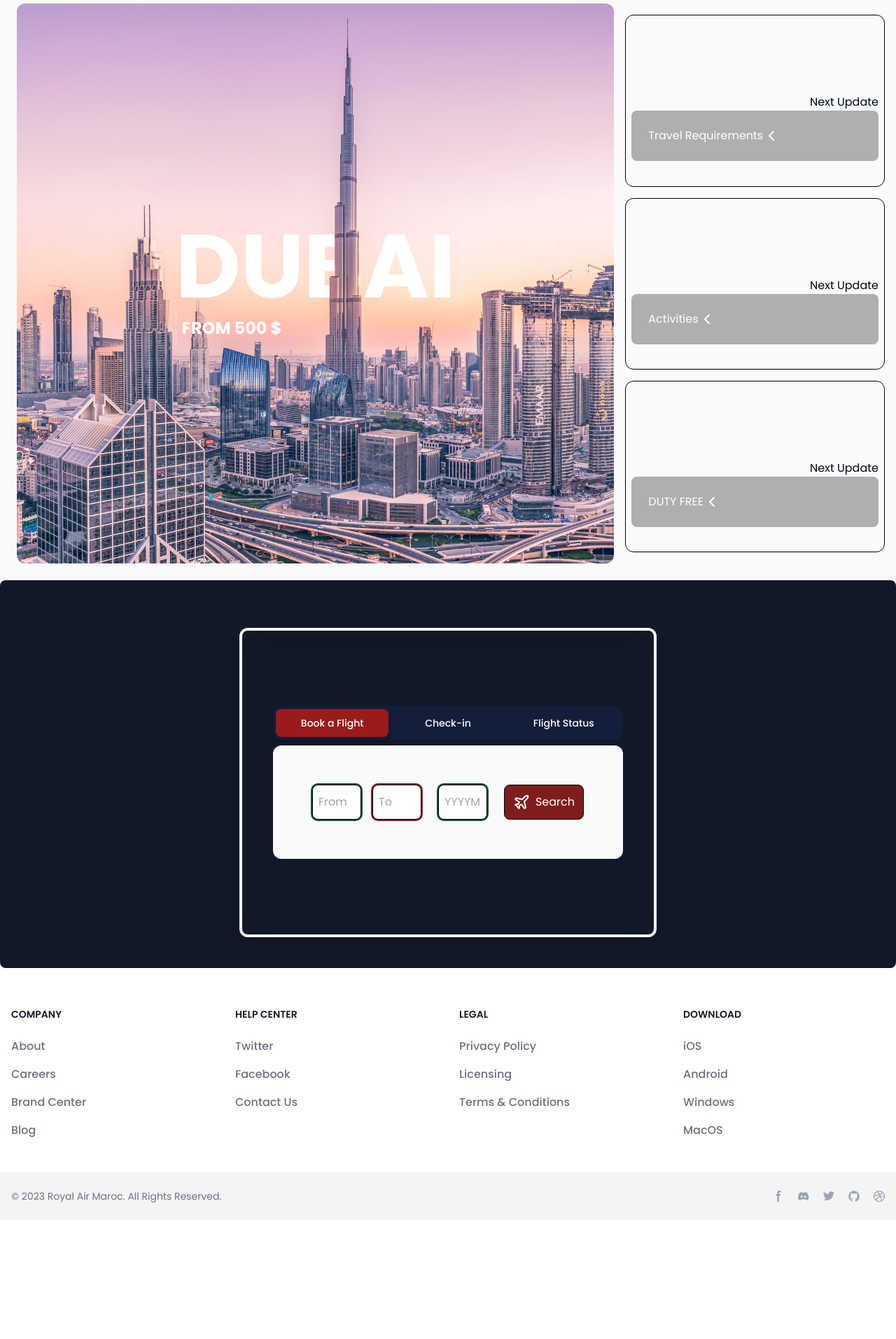
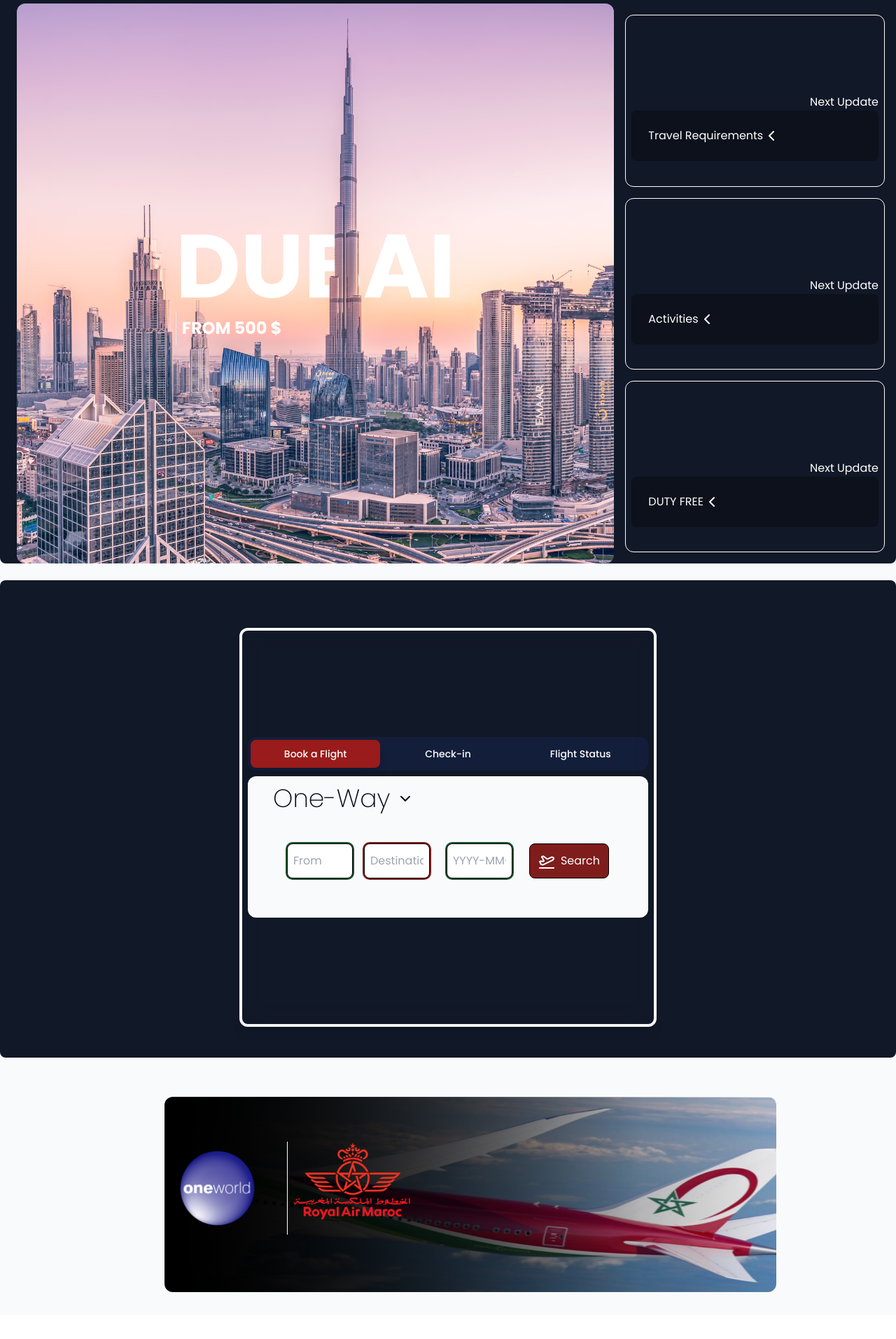
Before and after one commit to Kngdmn34/Royal-Air-Maroc, a Next.js app: page / in a window 1280 px wide. Shown: the part 660-2573 px from the top of the page at 70% size. Before the commit the page ends 2403 px from the top, so only its background shows below. Built offline with nearby package versions, Linux system fonts and the light colour scheme.

Commit message:
Api init

```diff
--- /dev/null
+++ b/app/UIcomponentes/oneworld.tsx
@@ -0,0 +1,21 @@
+import OneWorld from '@/public/images/maxresdefaultsit.png'
+import Image from 'next/image'
+import Logo from '@/public/images/Oneworld.png'
+import Ramlogo from '@/public/images/Logo_Royal_Air_Maroc_2020.png'
+
+const Oneworld = () => {
+    return (
+        <div className='relative w-full m-2 '>
+
+            <Image alt='heart' className='relative  ml-6 rounded-xl' src={OneWorld} loading='lazy' width={900} height={700} quality={100} />
+            <div >
+                <Image alt='logo' src={Logo} className='absolute inset-0 mr-36 mt-16 border-r border-white' loading='lazy' quality={100} width={200} height={70} />
+                <Image alt='ramlogo' src={Ramlogo} className='absolute inset-0 ml-48 mt-16' width={200} height={70} loading='lazy' />
+            </div>
+
+
+        </div>
+
+    )
+}
+export default Oneworld
--- a/app/UIcomponentes/reservation.tsx
+++ b/app/UIcomponentes/reservation.tsx
@@ -1,6 +1,6 @@
 
 import axios from 'axios';
-import React, { useState } from 'react'
+import React, { ReactNode, useState } from 'react'
 import { z } from 'zod'
 //lib
 import { Tab } from '@headlessui/react';
@@ -8,12 +8,63 @@ import classNames from 'classnames';
 
 
 //icons
-import { Plane } from 'lucide-react';
+import { PlaneTakeoff, ChevronDown, Plane, PlaneLanding, ChevronLeft } from 'lucide-react';
+
+
+interface Flight {
+    depart_date: string;
+    origin: string;
+    destination: string;
+    value: number;
+    duration: number;
+    number_of_changes: number;
+}
+
+interface FlightResultsProps {
+    flights: Flight[]
+    setData: React.Dispatch<React.SetStateAction<Flight[]>>
+}
+
+const FlightResults: React.FC<FlightResultsProps> = ({ flights, setData }) => {
+
+
+
+
+    return (
+        <Tab.Panel>
+            <div className="flex bg-white border border-black p-4 rounded-lg">
+                <button className='flex text-end p-2' onClick={() => setData([])}><ChevronLeft /></button>
+                <ul className=' p-6 mr-6'>
+                    {flights.map((flight, index) => (
+                        <li key={index}>
+                            <div className='flex justify-between p-6  bg-gray-100 rounded-xl  border-2 border-black shadow-md mt-4'>
+                                <div className='grid grid-cols-4 gap-4'>
+                                    <div className='border-l-2 border-black p-2 pt-2'><span className='flex py-2 ml-2'><PlaneTakeoff /></span> <span className='font-semibold'>{flight.origin} </span>  <span className='flex py-2 ml-2'><PlaneLanding /></span> <span className='font-semibold'>{flight.destination}</span> </div>
+                                    <div className='grid border-l-2 items-center text-center border-black p-2 pt-2'>{flight.number_of_changes == 1 ? <span className='pr-2 p-2 border rounded-lg shadow-lg border-black'>One Stop</span> : <span className='pr-2 p-2 border rounded-lg shadow-lg border-black'>{flight.number_of_changes == 0 ? <span className='pr-2 p-2  rounded-lg '>Direct</span> : <span >Stops : {flight.number_of_changes}</span>}</span>}  </div>
+                                    <div className='grid border-l-2 items-center border-black mr-2 pl-2 '> <span className='font-semibold'>{flight.value}<span className='font-light pl-2'>MAD</span></span> </div>
+                                    <div className='grid border-l-2 items-center border-black  pl-2'><span>Flight Date: <span className='font-semibold'>{flight.depart_date}</span></span><span>Duration: {Math.round(flight.duration / 60)} hours</span></div>
+
+
+                                </div>
+                            </div>
+
+
+
+
+                        </li>
+                    ))}
+                </ul>
+
+            </div>
+        </Tab.Panel>
+    );
+};
+
 
 const FormValues = z.object({
     destination: z.string().max(4),
     origin: z.string().max(4),
-    date: z.string().max(9, { message: 'Ex : 20201124' }).transform((dateStr) => new Date(dateStr).toString())
+    date: z.string().max(11, { message: 'Ex : 2020-11-24' }).transform((dateStr) => new Date(dateStr).toString())
 
 
 
@@ -23,10 +74,7 @@ type FormValuesType = z.infer<typeof FormValues>;
 
 const Reservation = () => {
 
-    let parseString = require('xml2js').parseString;
-
-    const [flightDetails, setFlightDetails] = useState(null)
-
+    const [data, setData] = useState<Flight[]>([])
     const [formValue, setFormValues] = useState<FormValuesType>({
         destination: '',
         origin: '',
@@ -108,35 +156,36 @@ const Reservation = () => {
         }
 
         const { origin, destination, date } = formValue;
+
+
         const options = {
             method: 'GET',
-            url: `https://timetable-lookup.p.rapidapi.com/TimeTable/${origin}/${destination}/${date}/`,
-            params: { Airline: 'ram' },
+            url: 'https://travelpayouts-travelpayouts-flight-data-v1.p.rapidapi.com/v2/prices/month-matrix',
+            params: {
+                origin: `${origin}`,
+                destination: `${destination}`,
+                show_to_affiliates: 'true',
+                month: `${date}`,
+                currency: 'mad'
+            },
             headers: {
-                'X-RapidAPI-Key': `9283bf4c77msh2ba49837fb248e7p1568b5jsn28ac77f7ca6c`,
-                'X-RapidAPI-Host': 'timetable-lookup.p.rapidapi.com'
-            },
+                'X-Access-Token': '29cbc88a46cfba39259a310d25c23cc1',
+                'X-RapidAPI-Key': '7848e79b30msha8060f955aa9f79p1c8459jsn1789c3dbe62b',
+                'X-RapidAPI-Host': 'travelpayouts-travelpayouts-flight-data-v1.p.rapidapi.com'
+            }
         };
 
         try {
             const response = await axios.request(options);
-            parseString(response.data, (err: any, result: any) => {
-                if (err) {
-                    console.error('Error parsing XML:', err)
-                    return;
-                }
-                const flightDetails = result.OTA_AirDetailsRS.FlightDetails[0];
-                console.log('Flight Details:', flightDetails);
-            })
+            console.log(response.data);
+            setData(response.data.data)
         } catch (error) {
             console.error(error);
         }
-    };
-
-
+    }
     return (
-        <div className="max-w-[50%] mx-auto border-4 border-gray-50 backdrop-blur-lg overflow px-6 py-16 sm:px-0 rounded-xl shadow-lg">
-            <div className='p-11'>
+        <div className="max-w-[50%] mx-auto border-4 border-gray-50 backdrop-blur-lg overflow p-36 sm:px-0 rounded-xl shadow-lg">
+            <div className=' p-2'>
                 <Tab.Group>
                     <Tab.List className="flex space-x-1 justify-center bg-blue-900/20 p-1 rounded-xl">
                         <Tab className={({ selected }) =>
@@ -168,29 +217,40 @@ const Reservation = () => {
                         }>Flight Status</Tab>
                     </Tab.List>
                     <Tab.Panels className="mt-2">
+
+                        {data.length > 0 ? (
+                            <FlightResults flights={data} setData={setData} />
+                        )
+                            :
                             <Tab.Panel className='rounded-xl bg-gray-50 p-3'>
+                                <span className='p-6  text-4xl font-extralight'>One-Way <button disabled={true}><ChevronDown /></button></span>
+
                                 <div className='flex justify-between p-16 md:p-11'>
+
                                     <form onSubmit={handleSubmit} >
                                         <div className='flex justify-between'>
+
                                             <input type='text' value={formValue.origin} onChange={handleOriginChange} className='p-2 w-[50%] md:w-1/3 mr-2 border border-black rounded-lg ring-2 ring-green-900' placeholder='From' />
-                                        <input type='text' value={formValue.destination} onChange={handleDestinationChange} className='p-2 w-[50%] md:w-1/3 ml-2 border border-black rounded-lg ring-2 ring-red-900' placeholder='To' />
+                                            <input type='text' value={formValue.destination} onChange={handleDestinationChange} className='p-2 w-[50%] md:w-1/3 ml-2 border border-black rounded-lg ring-2 ring-red-900' placeholder='Destination' />
                                             <input
                                                 type="text"
                                                 value={formValue.date}
                                                 onChange={handleDateChange}
                                                 className="p-2 w-[60%] md:w-1/3 ml-6 border border-black rounded-lg ring-2 ring-green-900"
-                                            placeholder="YYYYMMDD"
+                                                placeholder="YYYY-MM-DD"
+                                                pattern='\d{4}-\d{1,2}-\d{1,2}'
 
                                                 title="Please enter a date in the format YYYY-MM-DD"
                                             />
 
-                                        <button type='submit' className='flex p-3 ml-6 rounded-lg hover:opacity-60 border border-black bg-red-900 text-white '><Plane className='mr-2' />Search</button>
+                                            <button type='submit' className='flex p-3 ml-6 rounded-lg hover:opacity-60 border border-black bg-red-900 text-white '><PlaneTakeoff className='mr-2' />Search</button>
                                         </div>
                                     </form>
                                 </div>
                             </Tab.Panel>
-                        <Tab.Panel className='rounded-xl bg-gray-50 p-3'>Content 2</Tab.Panel>
-                        <Tab.Panel className='rounded-xl bg-gray-50 p-3'>Content 3</Tab.Panel>
+                        }
+                        <Tab.Panel className='rounded-xl text-center bg-gray-50 p-3'>Next Update</Tab.Panel>
+                        <Tab.Panel className='rounded-xl text-center bg-gray-50 p-3'>Next Update</Tab.Panel>
                     </Tab.Panels>
                 </Tab.Group>
             </div>
--- a/app/page.tsx
+++ b/app/page.tsx
@@ -13,8 +13,10 @@ import Header from '@/public/images/headerram.png';
 import Image from 'next/image'
 import ReservationBackground from '@/app/UIcomponentes/reservationbackground'
 import trvlreq from '@/public/images/travlreq.jpg'
+import OneWorld from '@/public/images/Oneworld.png'
 //icons
 import { ChevronLeft } from 'lucide-react'
+import Oneworld from './UIcomponentes/oneworld'
 
 export default function Home() {
 
@@ -32,35 +34,44 @@ export default function Home() {
           <Image src={Header} alt='header' className='' />
         </header>
 
-        <div className='fixed max-w-[50%] mx-auto p-6'><Separator /></div>
+        <div className='fixed max-w-[50%] mx-auto p-6 '><Separator /></div>
         <div className=' pt-6 text-center mt-2  mx-auto'>
           <h2 className='text-left p-11 text-extralight  text-5xl ml-11 tracking-widest'>Start Your Next Trip</h2>
-          <div className='grid grid-cols-3 pt-6 mt-2  mx-auto'>
+          <div className='grid grid-cols-3 pt-6 mt-2 bg-gray-900 mx-auto rounded-lg'>
             <span className='col-span-2'><Principe /></span>
             <div className='grid grid-rows-3 gap-y-4 p-4 rounded-xl overflow-hidden'>
-              <span className='block border border-black p-2 ml-6 rounded-xl text-end pt-28'>
-                <div >
+              <span className='block border border-white  p-2 ml-6 rounded-xl text-end pt-28'>
+                <div className='text-white' >
                   Next Update
                 </div>
                 <span className='flex cursor-pointer bg-black rounded-lg text-white w-full p-6 hover:decoration-solid bg-opacity-30'>
                   Travel Requirements <ChevronLeft />
                 </span>
               </span>
-              <span className='border border-black p-2 ml-6 rounded-xl text-end  pt-28'> <div >
-                Next Update
-              </div><span className='flex cursor-pointer bg-black rounded-lg text-white w-full p-6 hover:decoration-solid bg-opacity-30 '>Activities <ChevronLeft className='' /></span></span>
-              <span className='border border-black  p-2 ml-6 rounded-xl text-end pt-28'> <div >
-                Next Update
-              </div><span className='flex cursor-pointer bg-black rounded-lg text-white w-full p-6 hover:decoration-solid bg-opacity-30  '>DUTY FREE <ChevronLeft /></span></span>
+              <span className='border border-white p-2 ml-6 rounded-xl text-end  pt-28'>
+                <div className='text-white'>
+                  Next Update
+                </div><span className='flex cursor-pointer bg-black rounded-lg text-white w-full p-6 hover:decoration-solid bg-opacity-30 '>Activities <ChevronLeft className='' /></span></span>
+              <span className='border border-white  p-2 ml-6 rounded-xl text-end pt-28'>
+                <div className='text-white'>
+                  Next Update
+                </div><span className='flex cursor-pointer bg-black rounded-lg text-white w-full p-6 hover:decoration-solid bg-opacity-30  '>DUTY FREE <ChevronLeft /></span></span>
             </div>
           </div>
         </div >
+
         <div className='relative bg-gray-900 rounded-lg pt-6 mt-6 w-full h-full mb-6'>
 
           <div className='relative z-10 w-full h-full p-11'>
 
             <Reservation />
           </div>
+        </div>
+        <div className='max-w-[72%] mx-auto p-6 '>
+
+          <Oneworld />
+
+
         </div>
 
 
```
Also changed, not shown: app/UIcomponentes/nav.tsx (+5 -5 lines), app/reservations/route.tsx (added, +7 -0 lines), public/images/maxresdefaultsit.png (added). Lines whose indentation alone changed are shown as unchanged.
